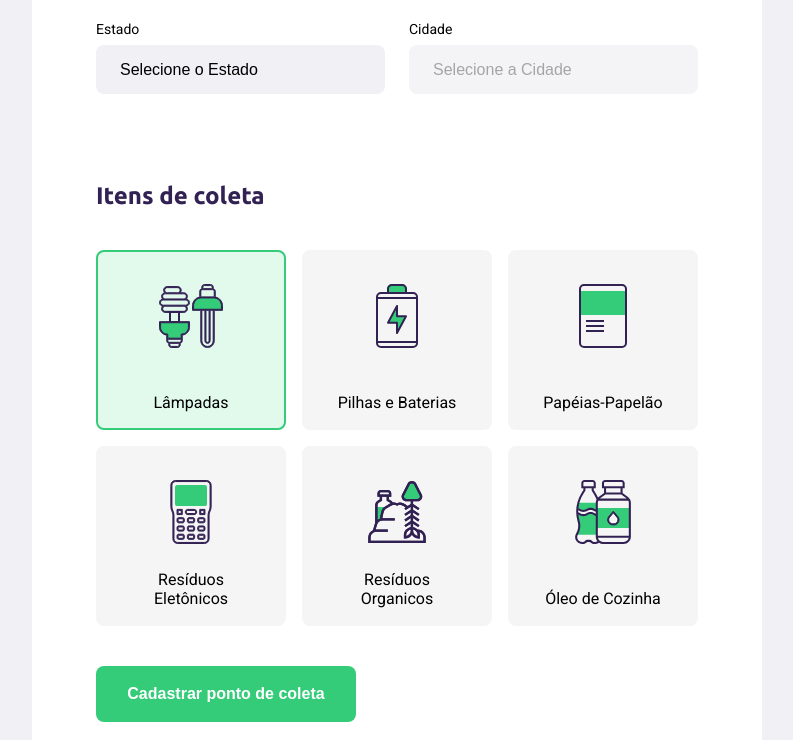
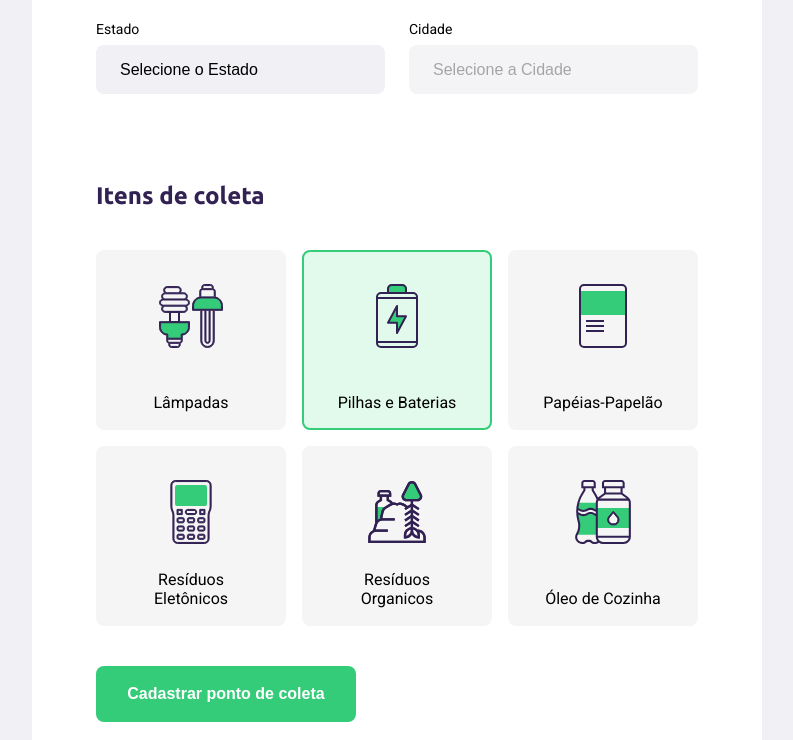
Before and after one commit to marcosaureliodev/projetoecoleta, a plain HTML site: page create-point.html in a window 1280 px wide. Both pictures are taken after a click on the item "Pilhas e Baterias". Shown: the part 585-1325 px from the top of the page, without its empty margins (243-1036 px from the left). Drawn offline with Linux system fonts and the light colour scheme; no server answers.

Commit message:
Intens de coleta

```diff
--- a/create-point.html
+++ b/create-point.html
@@ -84,7 +84,7 @@
           </legend>
 
           <div class="items-grid">
-            <li data-id="1" class="selected">
+            <li data-id="1">
               <img src="/assets/lampadas.svg" alt="Lâmpadas">
               <spam>Lâmpadas</spam>
             </li>
@@ -115,6 +115,7 @@
             </li>
           </div>
 
+          <input type="hidden" name="items">
 
         </fieldset>
 
--- a/scripts/create-point.js
+++ b/scripts/create-point.js
@@ -28,7 +28,7 @@ function getCities(event) {
 
   const url = `https://servicodados.ibge.gov.br/api/v1/localidades/estados/${ufValue}/municipios`
 
-  citySelect.innerHTML = "<option value>Slecione a Cidade"
+  citySelect.innerHTML = "<option value>Selecione a Cidade"
   citySelect.disabled = true
 
   fetch(url)
@@ -51,3 +51,51 @@ document
 
   //FUNÇÃO PARA SELEÇÃO ITENS DE COLETA
   //pegar todos os li´s
+
+  const itemsToCollect =  document.querySelectorAll(".items-grid li")
+
+  for (const item of itemsToCollect){
+    item.addEventListener("click",handleSelectedItem)
+  }
+
+  const collectedItems = document.querySelector("input[name=items]")
+
+  let selectedItems = []
+
+  function handleSelectedItem(event) {
+    const itemLi = event.target
+
+    //adicionar ou remover uma classe com javascript
+    itemLi.classList.toggle("selected")
+
+    const itemId = itemLi.dataset.id
+
+
+
+    //verificaf se exitem itens selecionados, se sim
+    //pegar os itens selecionados
+
+    const alreadySelected = selectedItems.findIndex( item => {
+      const itemFound = item == itemId // isso será true ou false
+      return itemFound
+    })
+
+    //se já tiver selecionado tirar da seleção
+    if( alreadySelected >= 0) {
+      // tirar da seleção
+      const filteredItems = selectedItems.filter( item => {
+        const itemIsDifferent = item !=itemId //false
+        return itemIsDifferent
+      })
+
+      selectedItems = filteredItems
+    } else {
+      //se não estiver selecionado
+      //adicionar à seleção
+      selectedItems.push(itemId)
+    }
+
+    //atualizar o campo escondido com os utens selecionados
+    collectedItems.value = selectedItems
+
+  }
--- a/style/create-point.css
+++ b/style/create-point.css
@@ -167,3 +167,8 @@ form button:hover{
   background: #e1faec;
   border:2px solid #34cb79;
 }
+
+.items-grid li img,
+.items-grid li span {
+  pointer-events: none;
+}
```
